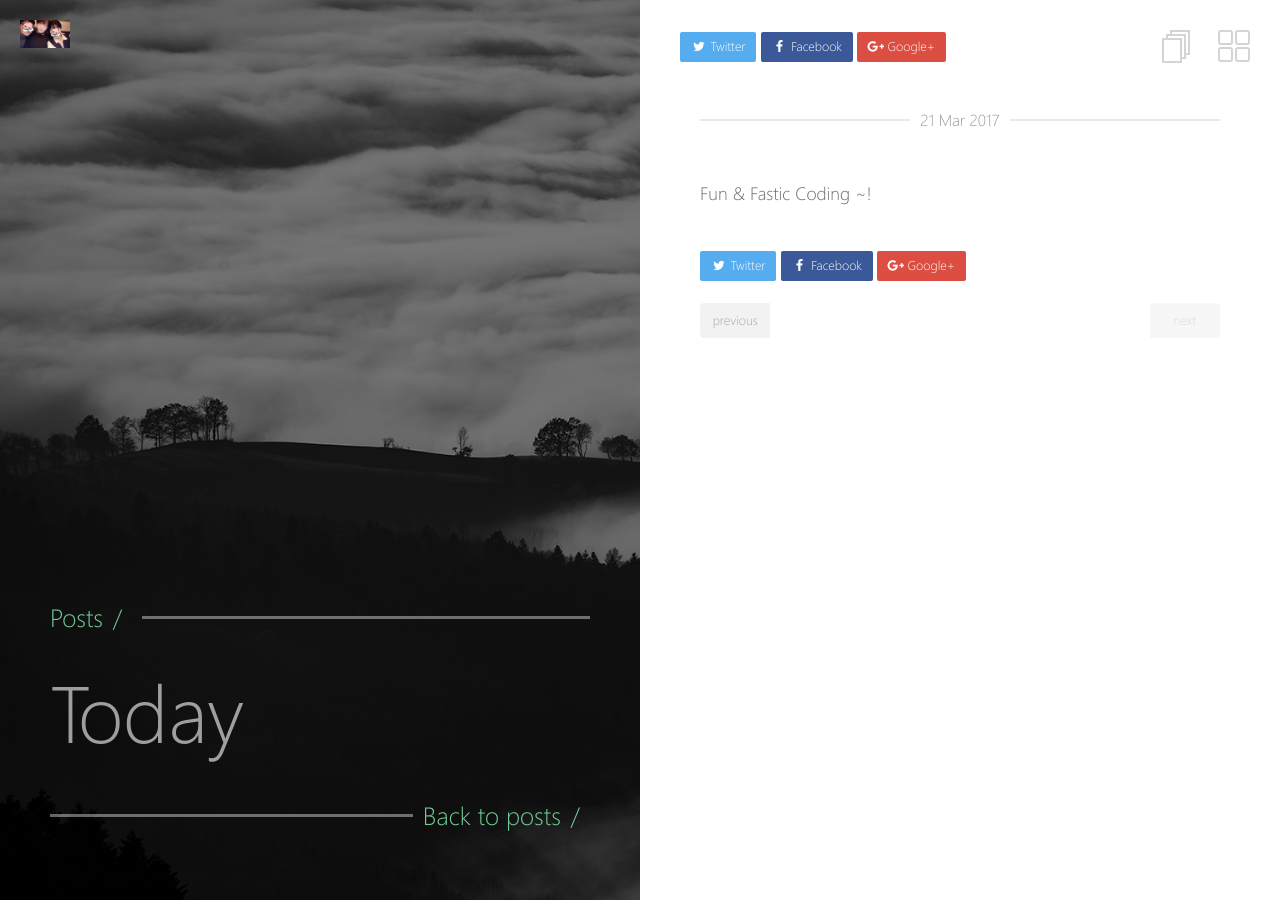
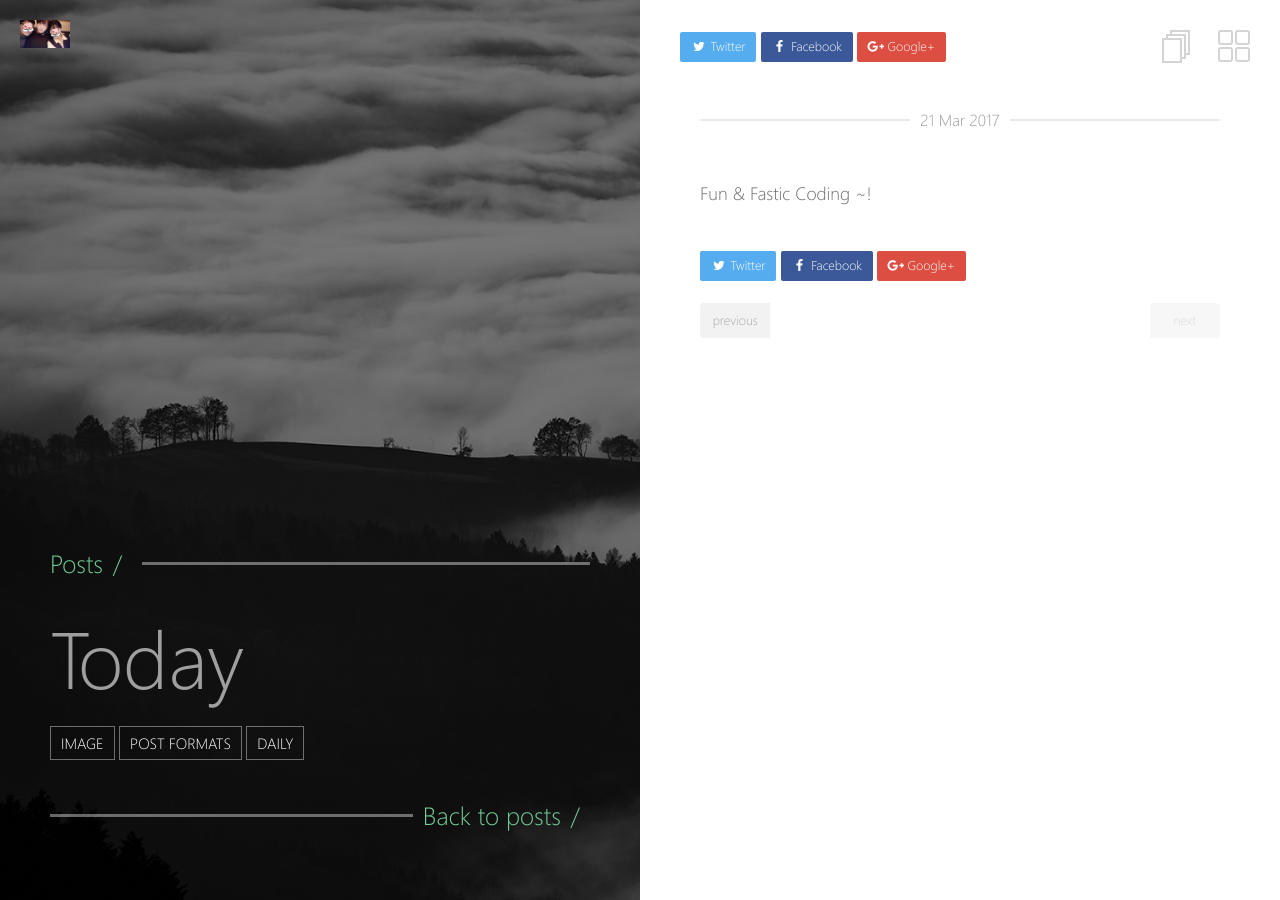
Before and after one commit to sunghere/sunghere.github.io, a Jekyll site: the page built from _posts/2017-03-21-today.md, in a window 1280 px wide. Built offline with Jekyll 4.4.1, drawn with Linux system fonts in a browser that asks for light colours.

Commit message:
Update 2017-03-21-today.md

```diff
--- a/_posts/2017-03-21-today.md
+++ b/_posts/2017-03-21-today.md
@@ -4,6 +4,12 @@ layout : post
 
 title : Today
 
+categories:
+  - Post Formats
+tags:
+  - image
+  - Post Formats
+  - daily
 ---
 
 Fun & Fastic Coding ~!
```
